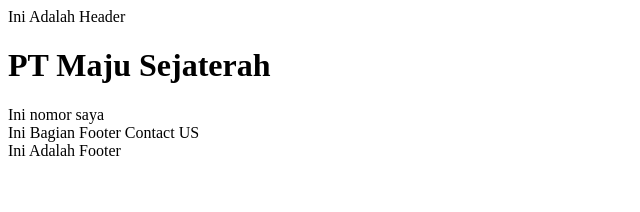
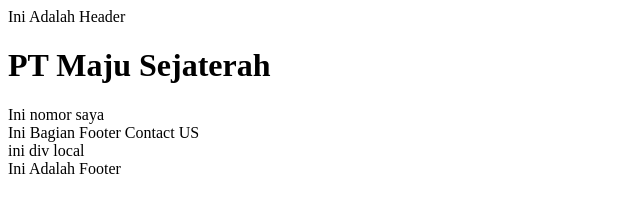
Before and after one commit to rezibos/Belajar-Git, a plain HTML site: page contact-us.html in a window 1280 px wide. Shown: the whole page, without its empty margins (0-640 px from the left). Drawn offline with Linux system fonts and the light colour scheme.

Commit message:
menambah div local

```diff
--- a/contact-us.html
+++ b/contact-us.html
@@ -14,6 +14,8 @@
 
     <footer>Ini Bagian Footer Contact US</footer>
 
+    <div>ini div local</div>
+
     <footer>Ini Adalah Footer</footer>
 </body>
 </html>
```
